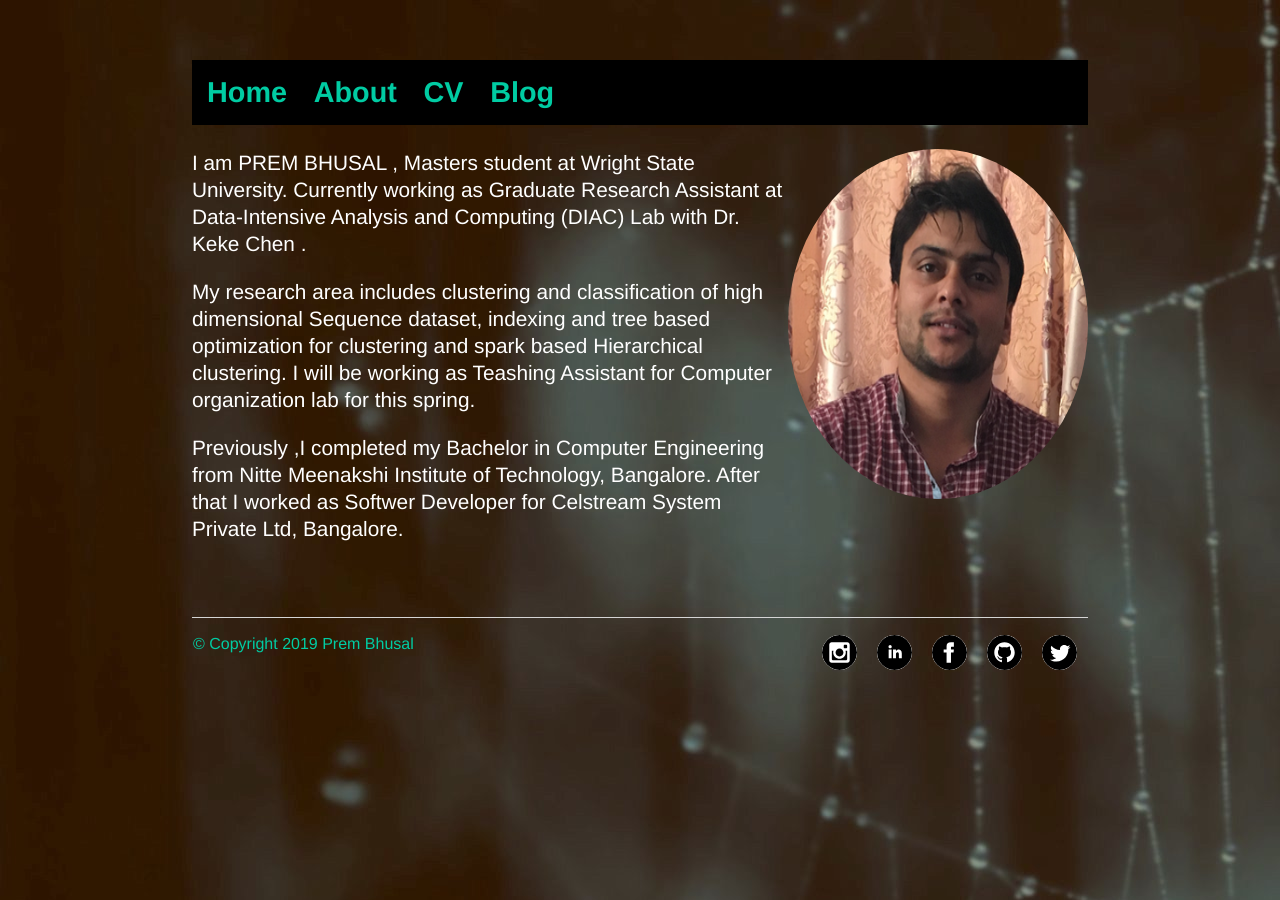
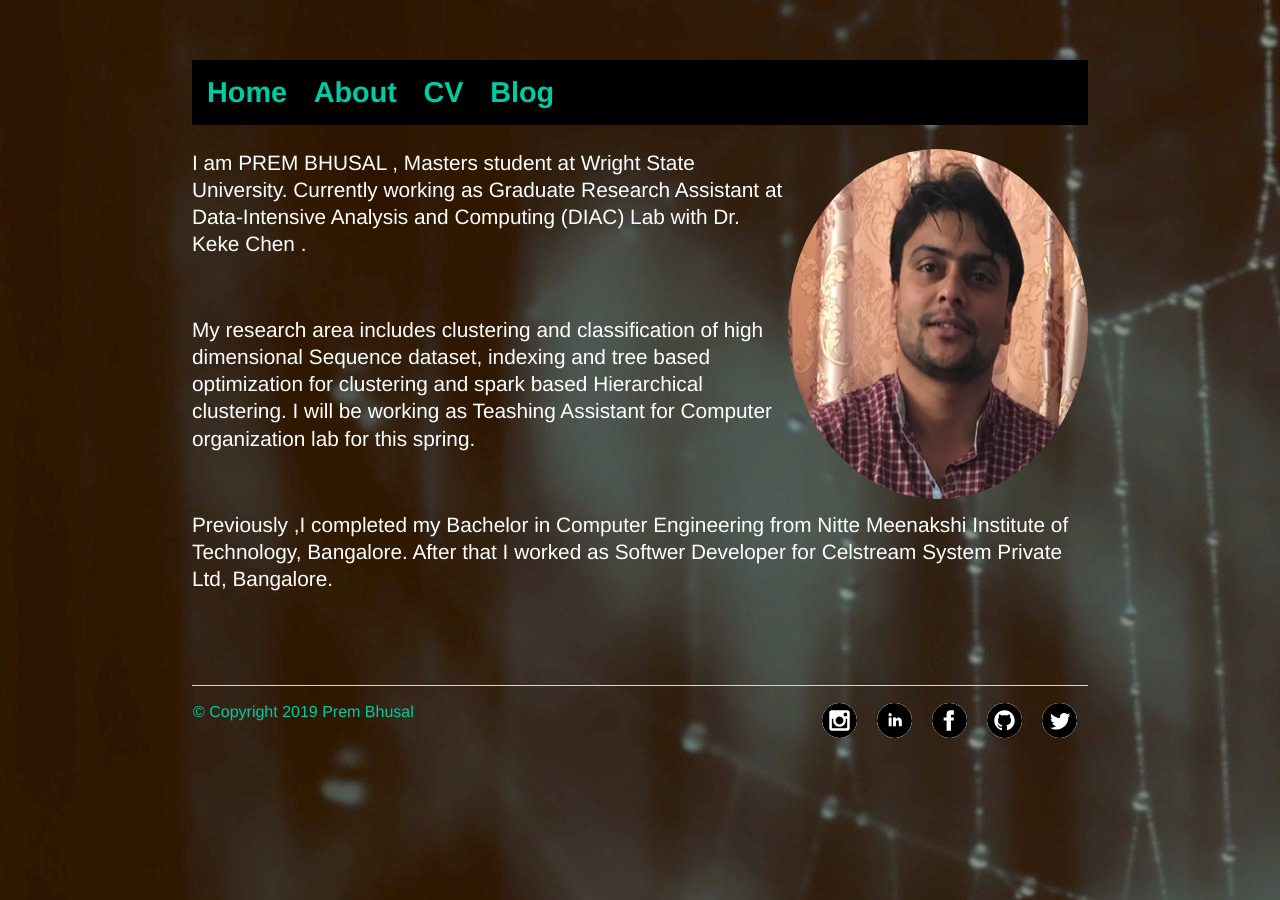
Before and after one commit to prembhusal/prembhusalWebsite, a Jekyll site: the page built from index.html, in a window 1280 px wide. Built offline with Jekyll 4.4.1, drawn with Linux system fonts in a browser that asks for light colours.

Commit message:
Update index.html

```diff
--- a/index.html
+++ b/index.html
@@ -7,14 +7,13 @@ title: prembhusal
 
 	<p ><img src="/img/prem.jpg" alt="HTML5 Icon" class ="center" style="width:300px;height:350px;" >
 	I am PREM BHUSAL , Masters student at  Wright State University. Currently  working as Graduate Research Assistant at
-		Data-Intensive Analysis and Computing (DIAC) Lab with Dr. Keke Chen .</p><p>My research area includes clustering
+		Data-Intensive Analysis and Computing (DIAC) Lab with Dr. Keke Chen .</p><br><p>My research area includes clustering
 	and classification of high dimensional Sequence dataset, indexing and tree based optimization for clustering and spark based
 	Hierarchical clustering. I will be working as Teashing Assistant for Computer organization lab for this spring.
-	</p><p>
+	</p><br><p>
 	Previously ,I completed my Bachelor in Computer Engineering from Nitte Meenakshi Institute of Technology, Bangalore.
 	After that I worked as Softwer Developer for Celstream System Private Ltd, Bangalore.
+	</P><br><br>
 	<br>
 	<br>
-	<br>
-	</P>
 	</div><!-- /.blurb -->
```
